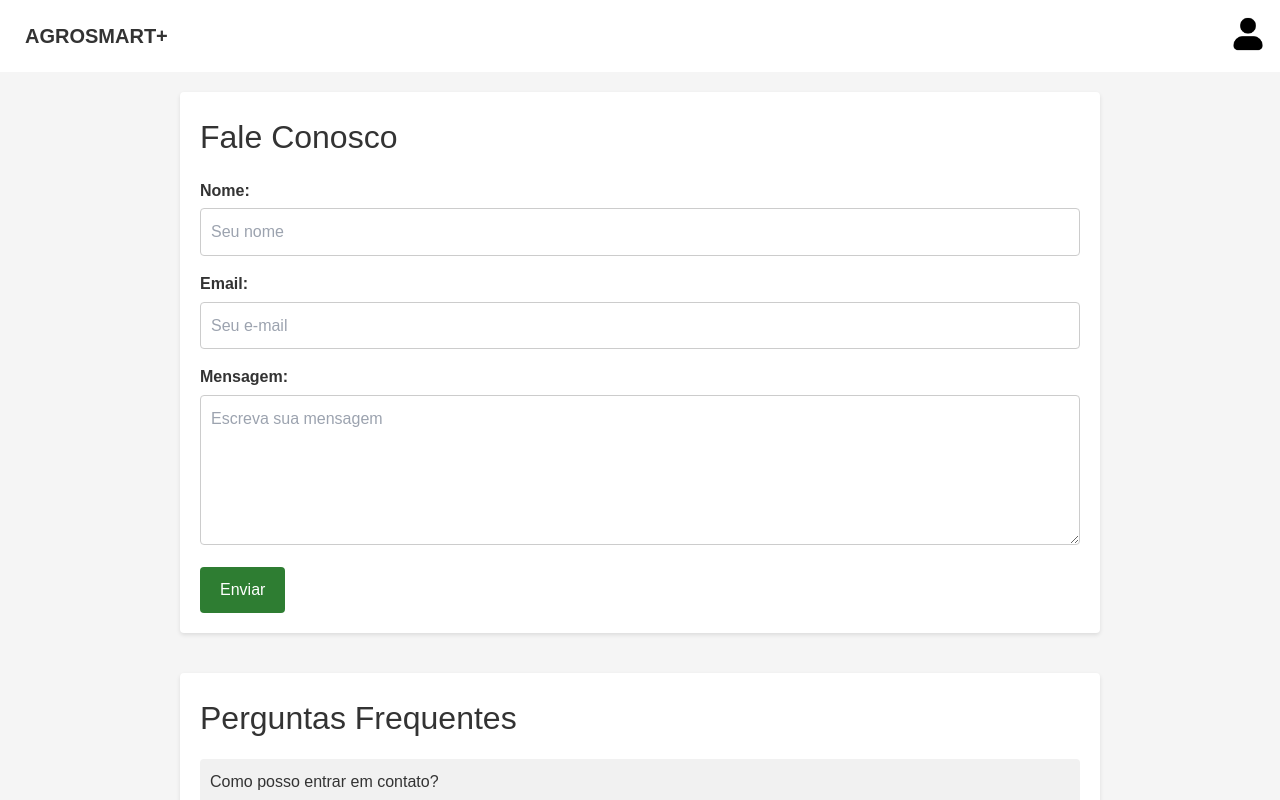
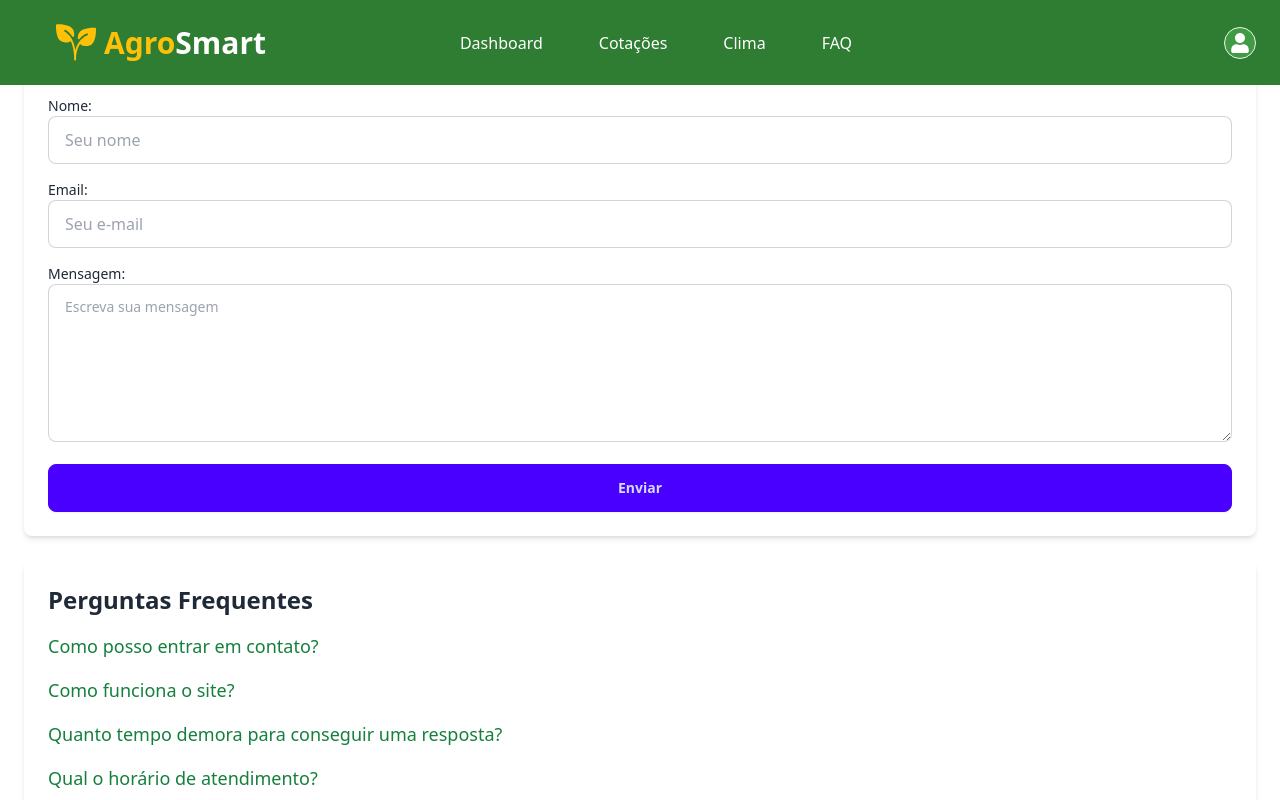
Before and after one commit to agrosmart030-lgtm/AgroSmart, a React (Vite) app in the folder frontend/: page /faq in a window 1280 px wide. Shown: the top 800 px of the page. Built offline with nearby package versions, Linux system fonts and the light colour scheme.

Commit message:
Feat: adicionado esterilização no FAQ, além do botão home na logo

```diff
--- a/frontend/src/componentes/navbar.jsx
+++ b/frontend/src/componentes/navbar.jsx
@@ -9,11 +9,16 @@ export default function Navbar({ isLoggedIn }) {
       style={{ backgroundColor: "#2e7d32", height: "85px" }}
     >
       <div className="navbar-start ml-4 md:ml-12">
-        <img src={logo} alt="Logo AgroSmart" className="w-10 h-10" />
-        <span className="text-3xl font-bold ml-2">
-          <span style={{ color: "#ffc107" }}>Agro</span>
-          <span style={{ color: "#fff" }}>Smart</span>
-        </span>
+        <Link
+          to="/"
+          className="flex items-center gap-2 hover:scale-105 transition-transform duration-300"
+        >
+          <img src={logo} alt="Logo AgroSmart" className="w-10 h-10" />
+          <span className="text-3xl font-bold">
+            <span style={{ color: "#ffc107" }}>Agro</span>
+            <span style={{ color: "#fff" }}>Smart</span>
+          </span>
+        </Link>
       </div>
       <div className="navbar-center hidden md:flex">
         <ul className="menu menu-horizontal px-1 gap-6 text-white text-base">
--- a/frontend/src/pages/faq/Faq.jsx
+++ b/frontend/src/pages/faq/Faq.jsx
@@ -1,6 +1,6 @@
 import React, { useState } from "react";
-import { Link } from "react-router-dom";
-import userImage from "../../assets/user.png";
+import Navbar from "../../componentes/navbar";
+import Footer from "../../componentes/footer";
 import axios from "axios";
 
 export default function SuporteAgricola() {
@@ -32,263 +32,120 @@ export default function SuporteAgricola() {
 
   const toggleAnswer = (e) => {
     const answer = e.currentTarget.nextElementSibling;
-    if (answer.style.display === "block") {
-      answer.style.display = "none";
-    } else {
-      answer.style.display = "block";
-    }
+    answer.classList.toggle("hidden");
   };
 
+  const faqData = [
+    {
+      question: "Como posso entrar em contato?",
+      answer:
+        "Você pode utilizar o formulário acima para enviar sua mensagem diretamente ao nosso suporte.",
+    },
+    {
+      question: "Como funciona o site?",
+      answer:
+        "Nossa plataforma é de cotação de preços dos grãos em tempo real onde você consegue ver as melhores cooperativas da região.",
+    },
+    {
+      question: "Quanto tempo demora para conseguir uma resposta?",
+      answer: "Nosso tempo de resposta tem um prazo de até 2 dias úteis.",
+    },
+    {
+      question: "Qual o horário de atendimento?",
+      answer: "Nosso atendimento funciona de segunda a sexta, das 8h às 18h.",
+    },
+    {
+      question: "Como acompanhar minhas solicitações?",
+      answer:
+        "Após o envio da mensagem, você receberá um protocolo e poderá acompanhar sua solicitação através do nosso site.",
+    },
+  ];
+
   return (
-    <div>
-      <style>{`
-        * {
-          margin: 0;
-          padding: 0;
-          box-sizing: border-box;
-        }
+    <div className="min-h-screen flex flex-col">
+      <Navbar isLoggedIn={true} />
 
-        body {
-          font-family: Arial, sans-serif;
-          line-height: 1.6;
-          background: #f5f5f5;
-          color: #333;
-        }
+      <main className="container mx-auto p-6 flex-grow">
+        <section className="bg-white p-6 rounded-lg shadow-md mb-6">
+          <h2 className="text-2xl font-bold mb-4">Fale Conosco</h2>
+          <form onSubmit={handleSubmit} className="space-y-4">
+            <div>
+              <label htmlFor="name" className="block text-sm font-medium">
+                Nome:
+              </label>
+              <input
+                type="text"
+                id="name"
+                name="name"
+                value={form.name}
+                onChange={handleChange}
+                placeholder="Seu nome"
+                required
+                className="input input-bordered w-full"
+              />
+            </div>
 
-        .container {
-          max-width: 960px;
-          margin: 20px auto;
-          padding: 0 20px;
-        }
+            <div>
+              <label htmlFor="email" className="block text-sm font-medium">
+                Email:
+              </label>
+              <input
+                type="email"
+                id="email"
+                name="email"
+                value={form.email}
+                onChange={handleChange}
+                placeholder="Seu e-mail"
+                required
+                className="input input-bordered w-full"
+              />
+            </div>
 
-        header {
-          background: #2e7d32;
-          color: #fff;
-          padding: 20px 0;
-          text-align: center;
-          margin-bottom: 30px;
-        }
+            <div>
+              <label htmlFor="message" className="block text-sm font-medium">
+                Mensagem:
+              </label>
+              <textarea
+                id="message"
+                name="message"
+                rows="5"
+                value={form.message}
+                onChange={handleChange}
+                placeholder="Escreva sua mensagem"
+                required
+                className="textarea textarea-bordered w-full"
+              ></textarea>
+            </div>
 
-        h1, h2 {
-          margin-bottom: 15px;
-          font-size: 2em;
-          font-family: 'Arial', sans-serif;
-        }
-
-        .support-form {
-          background: #fff;
-          padding: 20px;
-          border-radius: 4px;
-          margin-bottom: 40px;
-          box-shadow: 0 2px 4px rgba(0,0,0,0.1);
-        }
-
-        .support-form label {
-          display: block;
-          margin-bottom: 5px;
-          font-weight: bold;
-        }
-
-        .support-form input,
-        .support-form textarea {
-          width: 100%;
-          padding: 10px;
-          margin-bottom: 15px;
-          border: 1px solid #ccc;
-          border-radius: 4px;
-        }
-
-        .support-form button {
-          display: inline-block;
-          background: #2e7d32;
-          color: #fff;
-          border: none;
-          padding: 10px 20px;
-          border-radius: 4px;
-          cursor: pointer;
-        }
-
-        .support-form button:hover {
-          background: #45a049;
-        }
-
-        .faq-section {
-          background: #fff;
-          padding: 20px;
-          border-radius: 4px;
-          box-shadow: 0 2px 4px rgba(0,0,0,0.1);
-        }
-
-        .faq-item + .faq-item {
-          margin-top: 15px;
-        }
-
-        .faq-item .question {
-          background: #f1f1f1;
-          padding: 10px;
-          cursor: pointer;
-          border-radius: 4px;
-          transition: 0.3s;
-        }
-
-        .faq-item .question:hover {
-          background: #e2e2e2;
-        }
-
-        .faq-item .answer {
-          margin-top: 5px;
-          padding: 10px;
-          display: none;
-          border-left: 3px solid #4CAF50;
-          background: #fafafa;
-          border-radius: 4px;
-        }
-
-        footer {
-          text-align: center;
-          margin-top: 40px;
-          padding: 20px 0;
-          background: #2e7d32;
-          color: #fff;
-        }
-      `}</style>
-
-      <div className="navbar bg-base-100">
-        <div className="flex-1">
-          <a className="btn btn-ghost text-xl">AGROSMART+</a>
-        </div>
-        <div className="flex-none">
-          <div className="dropdown dropdown-end">
-            <div
-              tabIndex={0}
-              role="button"
-              className="btn btn-ghost btn-circle"
-            ></div>
-            <div
-              tabIndex={0}
-              className="card card-compact dropdown-content bg-base-100 z-[1] mt-3 w-52 shadow"
-            ></div>
-          </div>
-          <div className="dropdown dropdown-end">
-            <div
-              tabIndex={0}
-              role="button"
-              className="btn btn-ghost btn-circle avatar"
-            >
-              <div className="w-10 rounded-full">
-                <img alt="User" src={userImage} />
-              </div>
-            </div>
-            <ul
-              tabIndex={0}
-              className="menu menu-sm dropdown-content bg-base-100 rounded-box z-[1] mt-3 w-52 p-2 shadow"
-            >
-              <li>
-                <a className="justify-between">
-                  Perfil
-                  <span className="badge">New</span>
-                </a>
-              </li>
-              <li>
-                <Link to="/configuracao">Configuração</Link>
-              </li>
-              <li>
-                <a>Sair</a>
-              </li>
-            </ul>
-          </div>
-        </div>
-      </div>
-
-      <div className="container">
-        <section className="support-form">
-          <h2>Fale Conosco</h2>
-          <form onSubmit={handleSubmit}>
-            <label htmlFor="name">Nome:</label>
-            <input
-              type="text"
-              id="name"
-              name="name"
-              value={form.name}
-              onChange={handleChange}
-              placeholder="Seu nome"
-              required
-            />
-
-            <label htmlFor="email">Email:</label>
-            <input
-              type="email"
-              id="email"
-              name="email"
-              value={form.email}
-              onChange={handleChange}
-              placeholder="Seu e-mail"
-              required
-            />
-
-            <label htmlFor="message">Mensagem:</label>
-            <textarea
-              id="message"
-              name="message"
-              rows="5"
-              value={form.message}
-              onChange={handleChange}
-              placeholder="Escreva sua mensagem"
-              required
-            ></textarea>
-
-            <button type="submit">Enviar</button>
+            <button type="submit" className="btn btn-primary w-full">
+              Enviar
+            </button>
             {enviado && (
-              <div style={{ color: "green", marginTop: 8 }}>
+              <div className="text-green-600 mt-2">
                 Mensagem enviada com sucesso!
               </div>
             )}
           </form>
         </section>
 
-        <section className="faq-section">
-          <h2>Perguntas Frequentes</h2>
+        <section className="bg-white p-6 rounded-lg shadow-md">
+          <h2 className="text-2xl font-bold mb-4">Perguntas Frequentes</h2>
 
           {faqData.map((item, index) => (
-            <div className="faq-item" key={index}>
-              <div className="question" onClick={toggleAnswer}>
+            <div key={index} className="mb-4">
+              <div
+                className="cursor-pointer text-lg font-medium text-green-700"
+                onClick={toggleAnswer}
+              >
                 {item.question}
               </div>
-              <div className="answer">{item.answer}</div>
+              <div className="hidden text-gray-700 mt-2">{item.answer}</div>
             </div>
           ))}
         </section>
-      </div>
+      </main>
 
-      <footer>
-        <p>&copy; 2023 Site Agrícola. Todos os direitos reservados.</p>
-      </footer>
+      <Footer />
     </div>
   );
 }
-
-const faqData = [
-  {
-    question: "Como posso entrar em contato?",
-    answer:
-      "Você pode utilizar o formulário acima para enviar sua mensagem diretamente ao nosso suporte.",
-  },
-  {
-    question: "Como funciona o site?",
-    answer:
-      "Nossa plataforma é de cotação de preços dos grãos em tempo real onde você consegue ver as melhores cooperativas da região.",
-  },
-  {
-    question: "Quanto tempo demora para conseguir uma resposta?",
-    answer: "Nosso tempo de resposta tem um prazo de até 2 dias úteis.",
-  },
-  {
-    question: "Qual o horário de atendimento?",
-    answer: "Nosso atendimento funciona de segunda a sexta, das 8h às 18h.",
-  },
-  {
-    question: "Como acompanhar minhas solicitações?",
-    answer:
-      "Após o envio da mensagem, você receberá um protocolo e poderá acompanhar sua solicitação através do nosso site.",
-  },
-];
```
Also changed, not shown: 1 other file (tests, documents, lock files or other folders).
